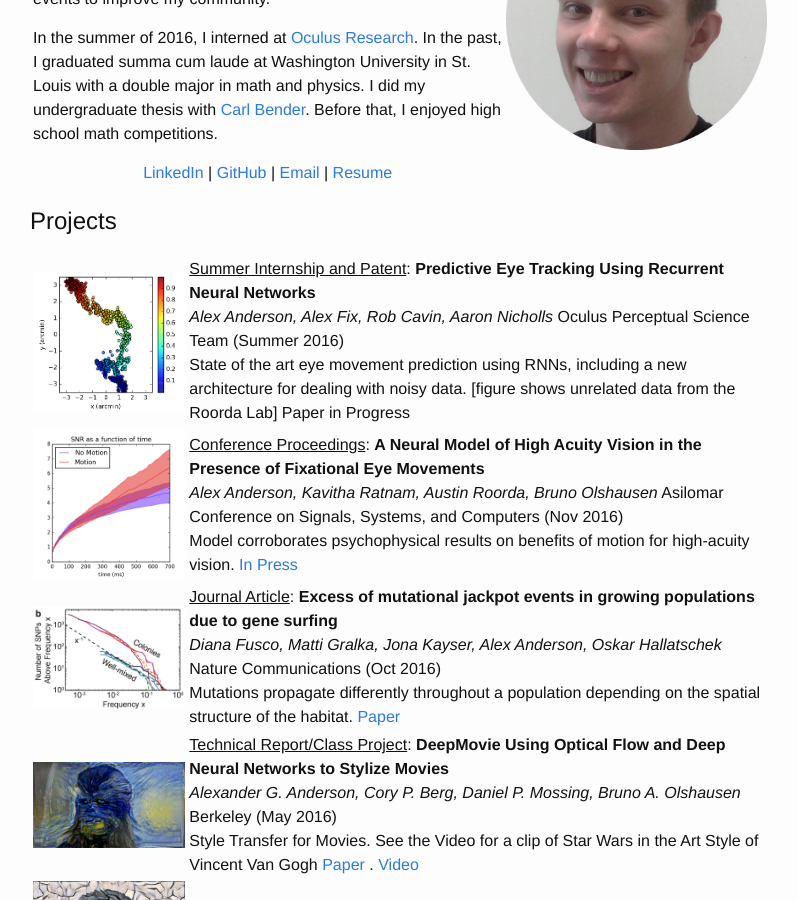
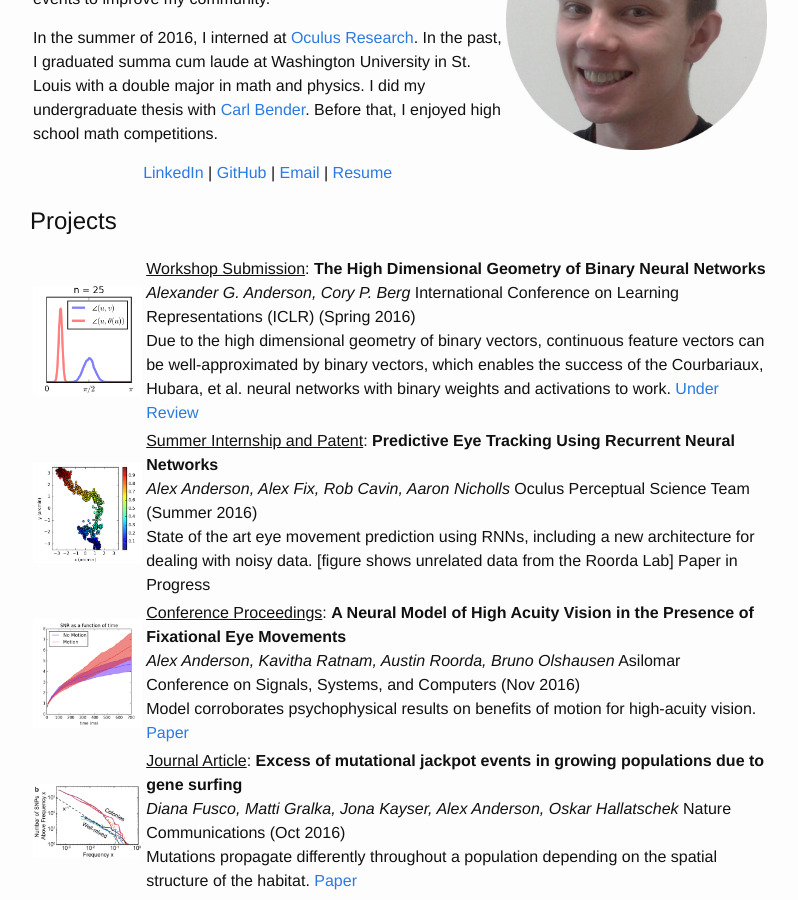
Before and after one commit to alexanderganderson/alexanderganderson.github.io, a Jekyll site: the page built from index.html, in a window 1280 px wide and 900 px high, scrolled down 255 px. Shown: the whole window, without its empty margins (240-1038 px from the left). Built offline with Jekyll 4.4.1, drawn with Linux system fonts in a browser that asks for light colours.

Commit message:
added bnn paper to publications list

```diff
--- a/_data/projects.yml
+++ b/_data/projects.yml
@@ -1,3 +1,12 @@
+- type: Workshop Submission
+  title: The High Dimensional Geometry of Binary Neural Networks
+  authors: Alexander G.  Anderson, Cory P. Berg
+  location: International Conference on Learning Representations (ICLR)
+  date: Spring 2016
+  desc: Due to the high dimensional geometry of binary vectors, continuous feature vectors can be well-approximated by binary vectors, which enables the success of the Courbariaux, Hubara, et al. neural networks with binary weights and activations to work.
+  img: static/img/bnn_fig.png
+  link: <a href='https://openreview.net/forum?id=SkvQFOmtg'>Under Review</a>
+
 - type: Summer Internship and Patent
   title: Predictive Eye Tracking Using Recurrent Neural Networks
   authors: Alex Anderson, Alex Fix, Rob Cavin, Aaron Nicholls
@@ -14,7 +23,7 @@
   date: Nov 2016
   desc: Model corroborates psychophysical results on benefits of motion for high-acuity vision.
   img: static/img/motion_benefit.png
-  link: <a href='http://www.asilomarsscconf.org'>In Press</a>
+  link: <a href='http://ieeexplore.ieee.org/abstract/document/7869110/'>Paper</a>
 
 - type: Journal Article
   title: Excess of mutational jackpot events in growing populations due to gene surfing
```
Also changed, not shown: static/img/bnn_fig.png (added).
